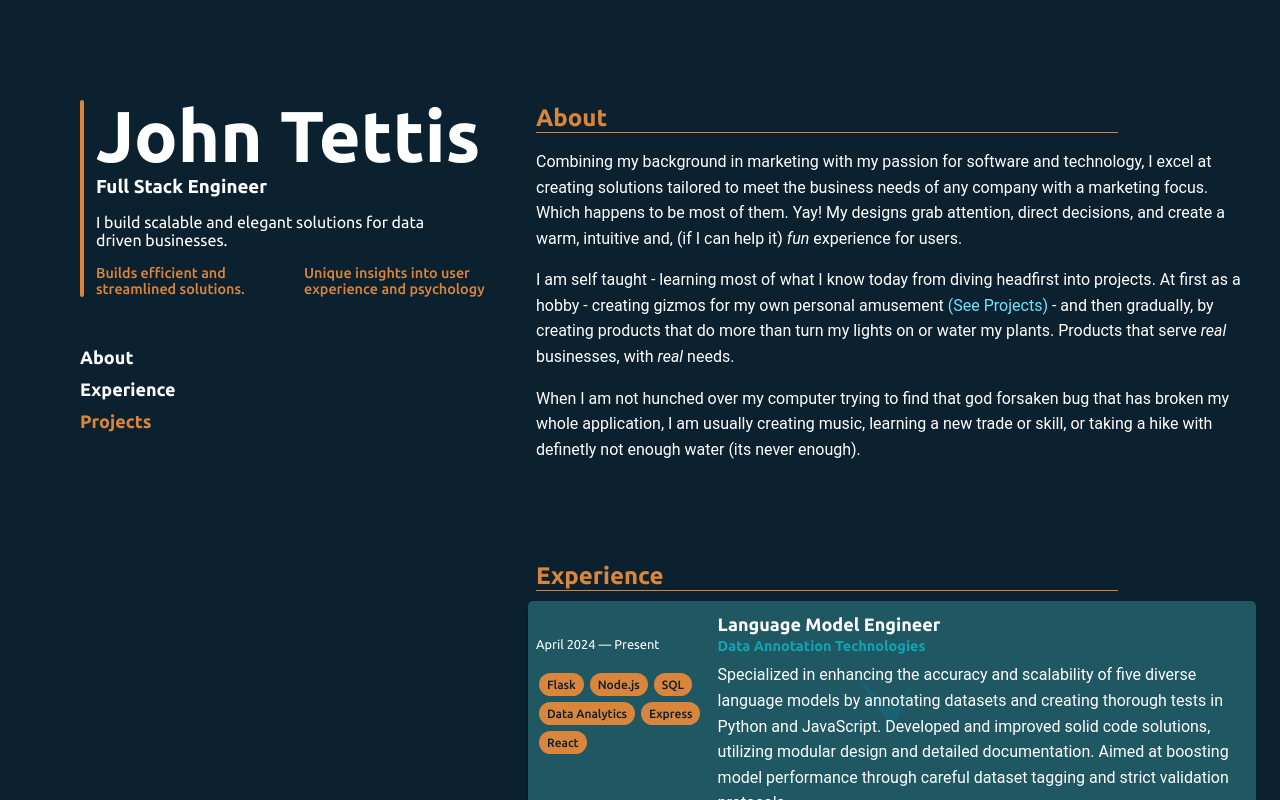
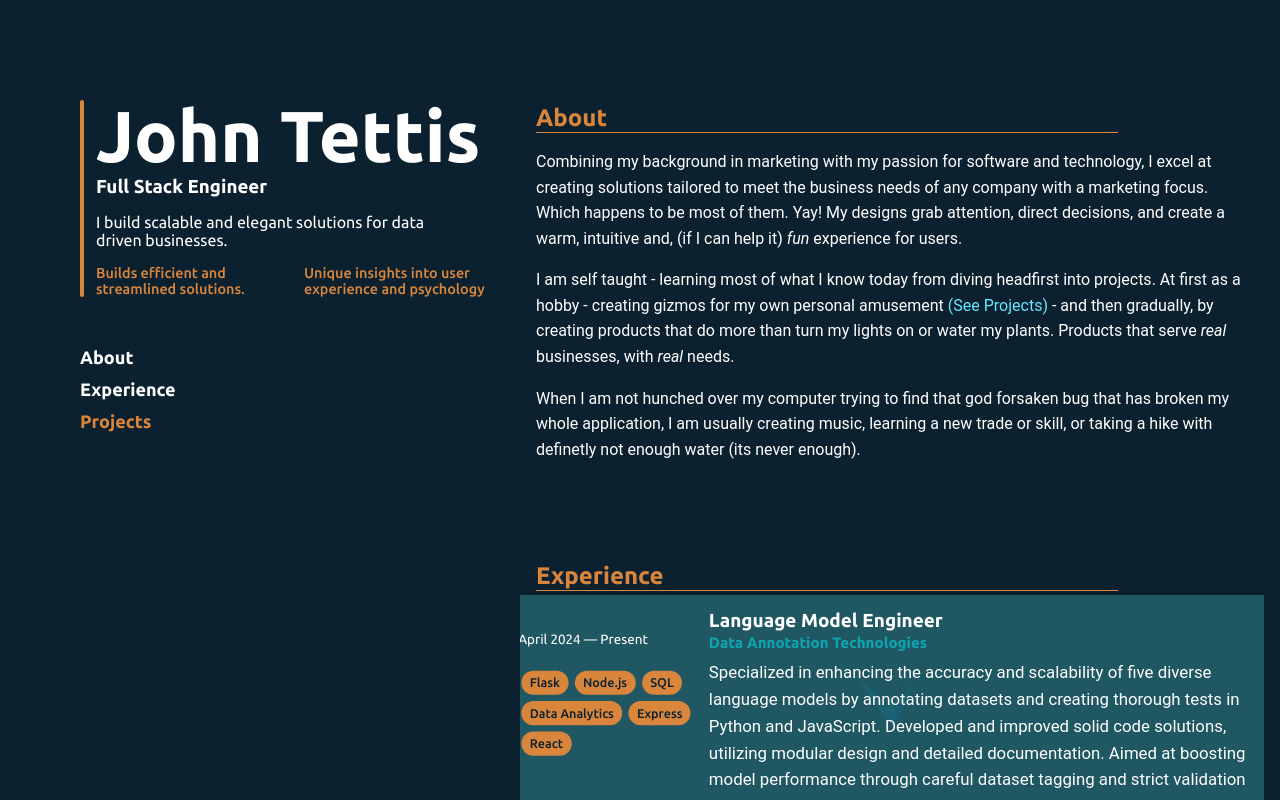
Before and after one commit to john-tettis/portfolio-updated, a React (Create React App) app: page / in a window 1280 px wide. In both pictures the pointer is over the element 892 px from the left and 720 px from the top of the page. Shown: the top 800 px of the page. Built offline with nearby package versions, Linux system fonts and the light colour scheme.

Commit message:
added hover effects to card

```diff
--- a/src/styles/WorkCard.css
+++ b/src/styles/WorkCard.css
@@ -56,7 +56,9 @@
 
 .card:hover{
     box-shadow: -1px 3px 3px rgba(0, 0, 0, 0.2);
-    background: var(--color-1a)
+    background: var(--color-1a);
+    transition: all 0.3s ease;
+    transform: scale(1.05);
 }
 .card:hover .duration{
     color:white;
```
